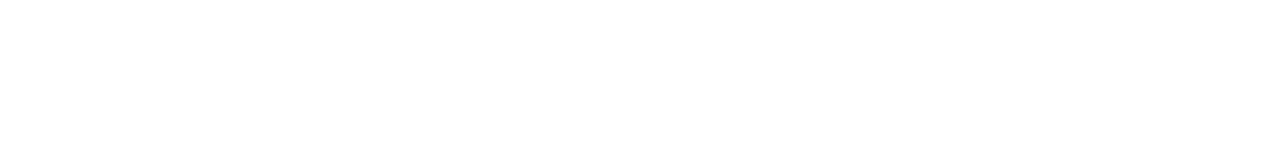
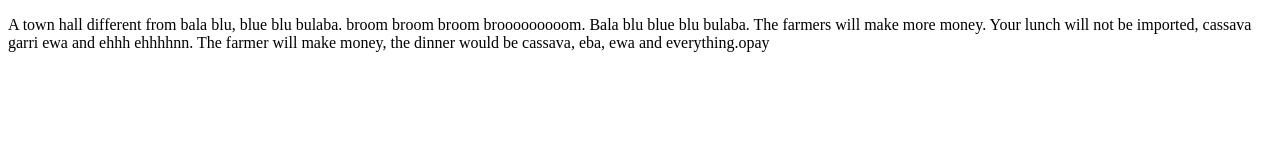
Before and after one commit to igideon-hub/Team-four, a plain HTML site: page index.html in a window 1280 px wide. Drawn offline with Linux system fonts and the light colour scheme.

Commit message:
casa casa

```diff
--- a/index.html
+++ b/index.html
@@ -7,6 +7,6 @@
     <link rel="stylesheet" href="style.css">
 </head>
 <body>
-
+    <p>A town hall different from bala blu, blue blu bulaba. broom broom broom brooooooooom. Bala blu blue blu bulaba. The farmers will make more money. Your lunch will not be imported, cassava garri ewa and ehhh ehhhhnn. The farmer will make money, the dinner would be cassava, eba, ewa and everything.opay</p>
 </body>
 </html>
```
